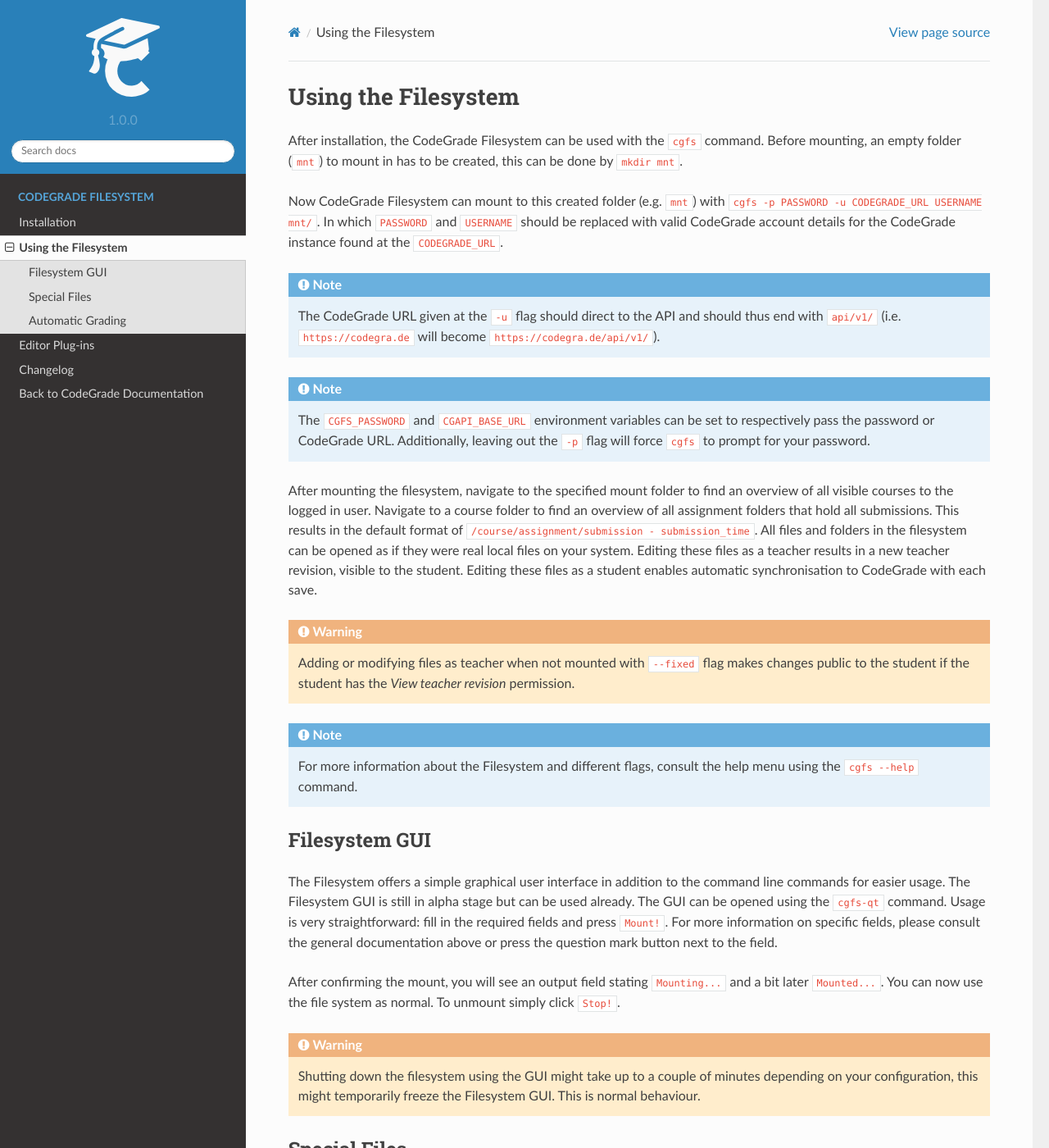
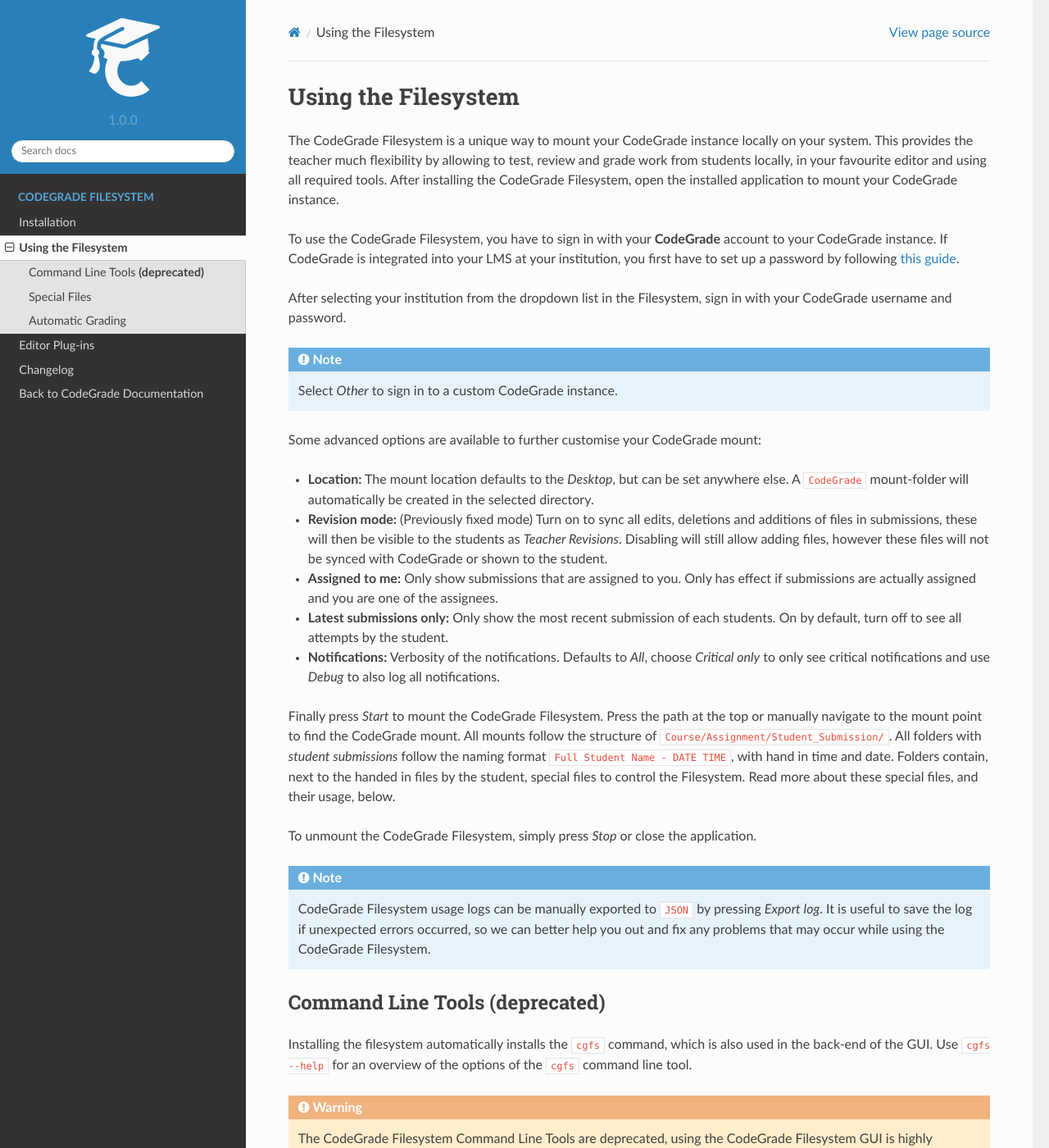
Before and after one commit to CodeGra-de/CodeGra.fs, a Sphinx documentation site: the page built from docs/usage.rst, in a window 1280 px wide and 1400 px high. Shown: the whole window at 82% size. Built offline with Sphinx 7.4.7 and the Read the Docs theme 2.0.0, drawn with Linux system fonts in a browser that asks for light colours; some of the changed text lies outside the part shown.

Commit message:
Update usage of the filesystem

```diff
--- a/docs/usage.rst
+++ b/docs/usage.rst
@@ -1,46 +1,71 @@
 Using the Filesystem
 ======================
-After installation, the CodeGrade Filesystem can be used with the ``cgfs`` command. Before mounting, an empty folder (``mnt``) to mount in has
-to be created, this can be done by ``mkdir mnt``.
 
-Now CodeGrade Filesystem can mount to this created folder (e.g. ``mnt``) with ``cgfs -p PASSWORD -u CODEGRADE_URL USERNAME mnt/``. In which
-``PASSWORD`` and ``USERNAME`` should be replaced with valid CodeGrade account details for the CodeGrade instance found at the ``CODEGRADE_URL``.
+The CodeGrade Filesystem is a unique way to mount your CodeGrade instance
+locally on your system. This provides the teacher much flexibility by allowing
+to test, review and grade work from students locally, in your favourite editor
+and using all required tools. After installing the CodeGrade Filesystem, open
+the installed application to mount your CodeGrade instance.
+
+To use the CodeGrade Filesystem, you have to sign in with your **CodeGrade**
+account to your CodeGrade instance. If CodeGrade is integrated into your LMS at
+your institution, you first have to set up a password by following `this guide <https://docs.codegra.de/guides/setup-password-for-codegrade-account.html>`_.
+
+After selecting your institution from the dropdown list in the Filesystem, sign
+in with your CodeGrade username and password.
+
+.. note:: Select *Other* to sign in to a custom CodeGrade instance.
+
+Some advanced options are available to further customise your CodeGrade mount:
+
+- **Location:** The mount location defaults to the *Desktop*, but can be set anywhere else. A ``CodeGrade`` mount-folder will automatically be created in the selected directory.
+- **Revision mode:** (Previously fixed mode) Turn on to sync all edits, deletions and additions of files in submissions, these will then be visible to the students as *Teacher Revisions*. Disabling will still allow adding files, however these files will not be synced with CodeGrade or shown to the student.
+- **Assigned to me:** Only show submissions that are assigned to you. Only has effect if submissions are actually assigned and you are one of the assignees.
+- **Latest submissions only:** Only show the most recent submission of each students. On by default, turn off to see all attempts by the student.
+- **Notifications:** Verbosity of the notifications. Defaults to *All*, choose *Critical only* to only see critical notifications and use *Debug* to also log all notifications.
+
+Finally press *Start* to mount the CodeGrade Filesystem. Press the path at the
+top or manually navigate to the mount point to find the CodeGrade mount. All
+mounts follow the structure of ``Course/Assignment/Student_Submission/``. All
+folders with *student submissions* follow the naming format
+``Full Student Name - DATE TIME``, with hand in time and date. Folders contain,
+next to the handed in files by the student, special files to control the
+Filesystem. Read more about these special files, and their usage, below.
+
+To unmount the CodeGrade Filesystem, simply press *Stop* or close the
+application.
+
+.. note:: CodeGrade Filesystem usage logs can be manually exported to ``JSON`` by pressing *Export log*. It is useful to save the log if unexpected errors occurred, so we can better help you out and fix any problems that may occur while using the CodeGrade Filesystem.
+
+Command Line Tools **(deprecated)**
+-------------------------------------
+Installing the filesystem automatically installs the ``cgfs`` command, which is
+also used in the back-end of the GUI. Use ``cgfs --help`` for an overview of the
+options of the ``cgfs`` command line tool.
+
+.. warning:: The CodeGrade Filesystem Command Line Tools are deprecated, using the CodeGrade Filesystem GUI is highly recommended.
+
+Create an empty folder to mount in before using the CodeGrade Filesystem, this
+can be done with the ``mkdir mnt`` command. After creating this ``mnt`` folder,
+use the CodeGrade Filesystem Command Line Tools to mount:
+``cgfs -p PASSWORD -u CODEGRADE_URL USERNAME mnt/``. In which ``PASSWORD`` and
+``USERNAME`` should be replaced with valid CodeGrade account details for the
+CodeGrade instance found at the ``CODEGRADE_URL``.
 
 .. note:: The CodeGrade URL given at the ``-u`` flag should direct to the API and should thus end with ``api/v1/`` (i.e. ``https://codegra.de`` will become ``https://codegra.de/api/v1/``).
 
 .. note:: The ``CGFS_PASSWORD`` and ``CGAPI_BASE_URL`` environment variables can be set to respectively pass the password or CodeGrade URL. Additionally, leaving out the ``-p`` flag will force ``cgfs`` to prompt for your password.
 
-After mounting the filesystem, navigate to the specified mount folder to find an overview of all visible courses to the logged in user. Navigate
-to a course folder to find an overview of all assignment folders that hold all submissions. This results in the default format of
-``/course/assignment/submission - submission_time``. All files and folders in the filesystem can be opened
-as if they were real local files on your system. Editing these files as a teacher results in a new teacher revision, visible to the student.
-Editing these files as a student enables automatic synchronisation to CodeGrade with each save.
-
 .. warning:: Adding or modifying files as teacher when not mounted with ``--fixed`` flag makes changes public to the student if the student has the *View teacher revision* permission.
-
-.. note:: For more information about the Filesystem and different flags, consult the help menu using the ``cgfs --help`` command.
-
-Filesystem GUI
-----------------
-The Filesystem offers a simple graphical user interface in addition to the command line commands for easier usage. The Filesystem GUI is still in
-alpha stage but can be used already. The GUI can be opened using the ``cgfs-qt`` command. Usage is very straightforward: fill in the required
-fields and press ``Mount!``. For more information on specific fields, please consult the general documentation above or press the question mark button
-next to the field.
-
-After confirming the mount, you will see an output field stating
-``Mounting...`` and a bit later ``Mounted...``. You can now use the file system as
-normal. To unmount simply click ``Stop!``.
-
-.. warning:: Shutting down the filesystem using the GUI might take up to a couple of minutes depending on your configuration, this might temporarily freeze the Filesystem GUI. This is normal behaviour.
 
 Special Files
 ----------------
-The filesystem contains a few special files, these are files that are not submitted by students but can be used to control CodeGrade instead.
+The CodeGrade Filesystem also creates a few *special files*, these are files
+that are not submitted by a student but can be used to control CodeGrade. The
+format of these files is validated on each save, which fails if not correct. The
+following special files exist in the CodeGrade Filesystem:
 
 .. note:: Special files are only editable with the right permissions.
-
-These files are validated on a close, which fails if the file format is not correct. In the case the exact format of a special file is not followed and it cannot be easily recovered,
-the ``__RESET__`` string can be written to any writable special file to reset it to its server state.
 
 +---------------------------------+----------+------------+--------------------------------------------------------+--------------------------------------------------------------+
 | Name                            | Editable | Location   | Use                                                    | Format                                                       |
@@ -68,7 +93,15 @@
 
 .. warning:: Only the markdown checkboxes in the ``.cg-rubric.md`` file should be changed to fill in the rubric.
 
+.. note:: In the case the exact format of a special file is not followed and it cannot be easily recovered, the ``__RESET__`` string can be written to any writable special file to reset it to its server state.
+
 Automatic Grading
 ------------------
-The filesystem is especially useful for assignments with automatic grading scripts.
-Automatically generated grades and feedback can be written to respectively the ``.cg-grade`` and ``.cg-feedback`` file to submit automatically.
+The filesystem is especially useful for assignments with automatic grading
+scripts. Automatically generated grades and feedback can be written to the
+``.cg-grade``, ``.cg-feedback`` and ``.cg-rubric`` files to submit
+automatically to CodeGrade. This allows you to easily use existing grading
+scripts with little editing. Please consult the CodeGrade AutoTest documentation
+for more information on (more elaborate) automatic assessment in CodeGrade.
+
+.. warning:: If the Filesystem is mounted in *revision mode* (previously *fixed mode*), any files added to submissions will be visible to students in the *Teacher Revision*. Do not mount in this mode to prevent testing scripts to be published to your students.
```
